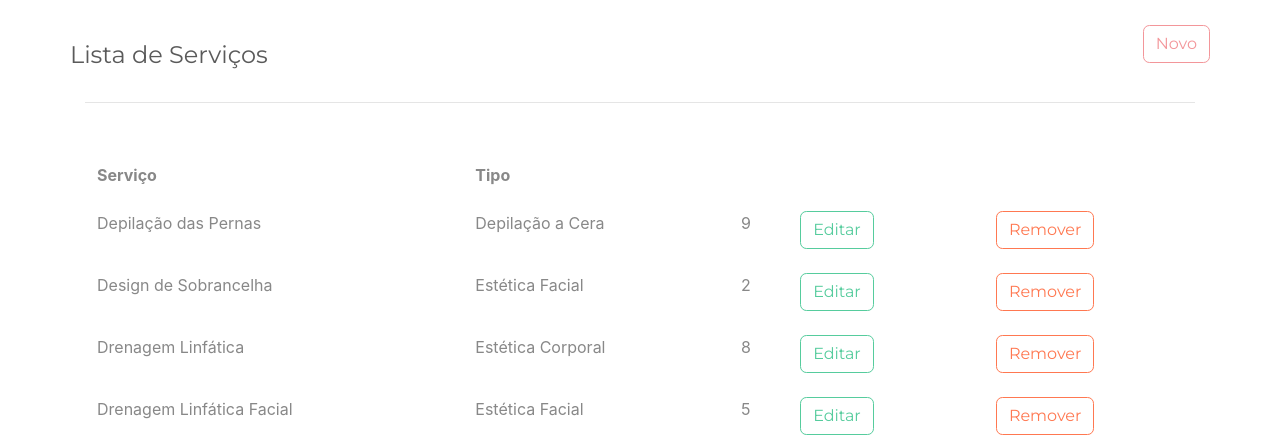
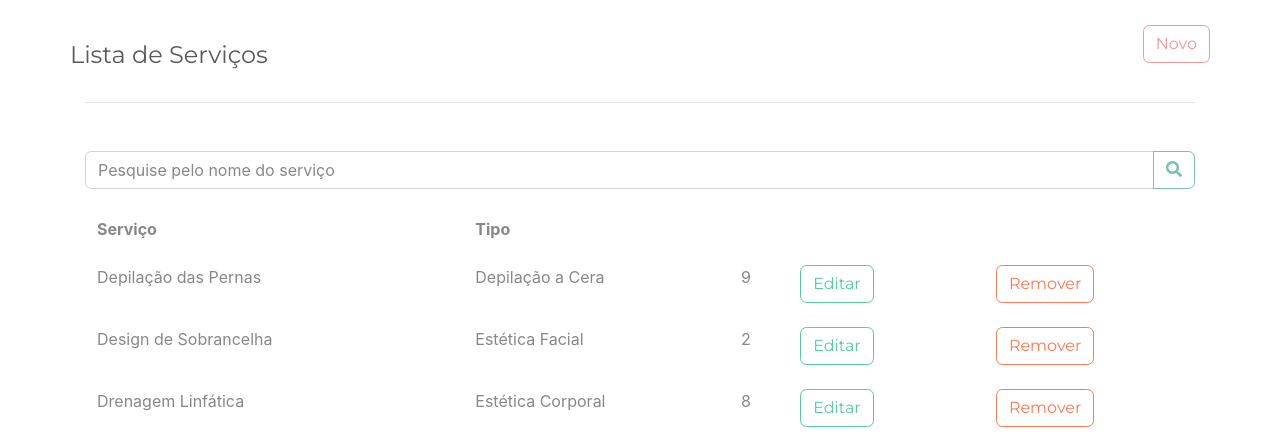
Before and after one commit to gabifreitas14/Web, a Django app: page /servico in a window 1280 px wide. Shown: the part 129-574 px from the top of the page. Run offline with Django 3.2, Linux system fonts and the light colour scheme; data comes from the database, SQL or seed files in the repository; some libraries are stand-ins or nearby versions.

Commit message:
Pesquisa funcionando

```diff
--- a/meuSite/templates/servico_listar.html
+++ b/meuSite/templates/servico_listar.html
@@ -27,6 +27,19 @@
                         </div>
                     </div>
                     <hr class="mb-5">
+                </div>
+                <div class="col-12">
+                    <form type="get" action="{% url 'estetica:pesquisa' %}" style="margin: 0">
+                        <div class="input-group mb-3">
+                            <input id="input-pesquisa" name="input-pesquisa" type="text" class="form-control"
+                                   placeholder="Pesquise pelo nome do serviço">
+                            <div class="input-group-append">
+                                <button class="btn btn-outline-primary" type="submit" id="botao-pesquisa">
+                                    <i class="fa fa-search"></i>
+                                </button>
+                            </div>
+                        </div>
+                    </form>
                 </div>
 
             </div>
--- a/meuSite/urls.py
+++ b/meuSite/urls.py
@@ -13,5 +13,5 @@ urlpatterns = [
     path('servico', views.servico_listar, name='servico_listar'),
     path('servico/editar/<int:id_servico>/', views.servico_editar, name='servico_editar'),
     path('servico/deletado/<int:servico_id>', views.servico_remover, name='servico_remover'),
-
+    path('servico/pesquisa', views.pesquisa, name='pesquisa'),
 ]
--- a/meuSite/views.py
+++ b/meuSite/views.py
@@ -24,6 +24,17 @@ def contato(request):
 def sobre(request):
     return render(request, 'sobre.html')
 
+
+def pesquisa(request):
+    if request.method == 'GET':
+        palavra = request.GET.get('input-pesquisa')
+        lista_servicos = Servico.objects.filter(nome__contains=palavra)
+        if lista_servicos.count() == 0:
+            messages.add_message(request, messages.ERROR, 'Nada foi encontrado.')
+        else:
+            messages.add_message(request, messages.INFO, 'Pesquisa por "'+palavra+'" realizada com sucesso!')
+        return render(request, 'servico_listar.html', {'servicos': lista_servicos})
+    return redirect('estetica:servico_listar')
 
 def servico_listar(request):
     servicos = Servico.objects.all().order_by('nome')
```
